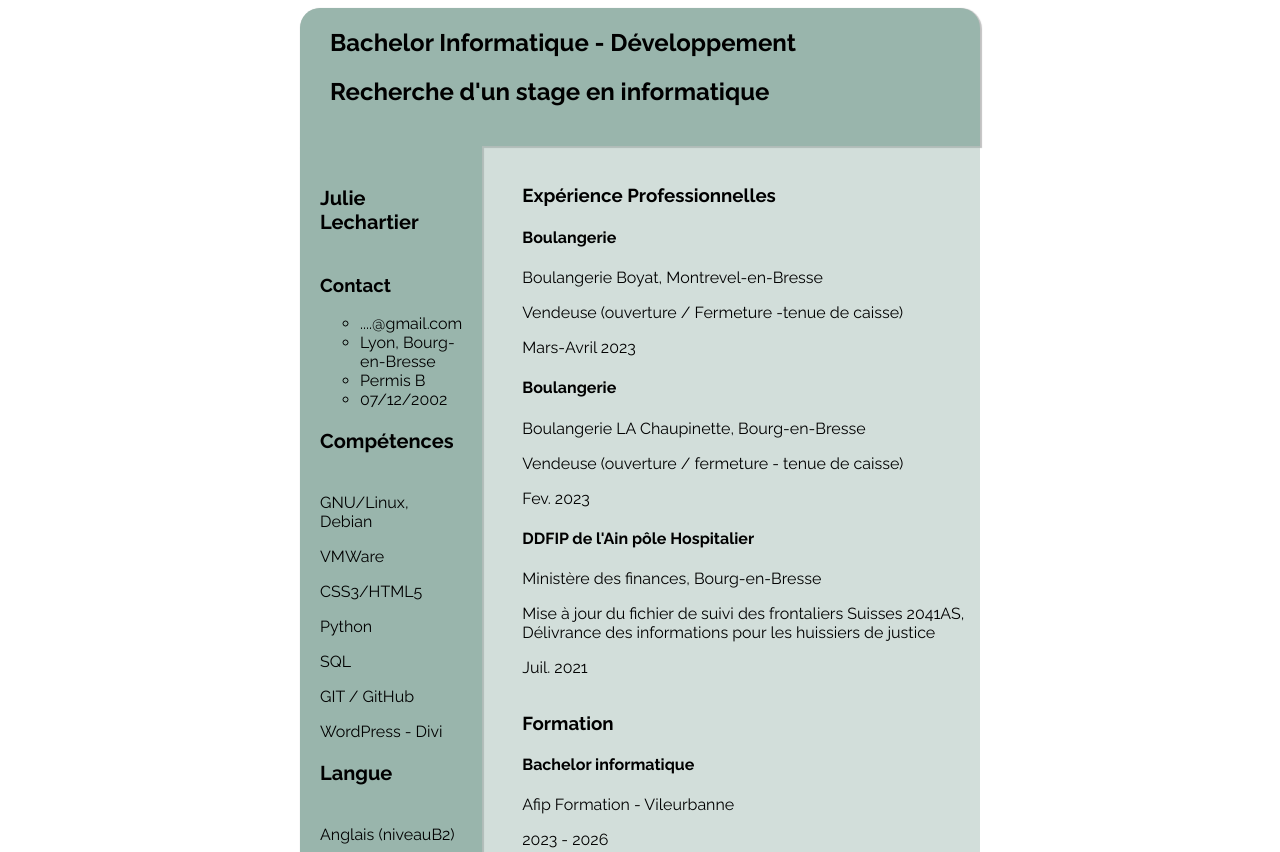
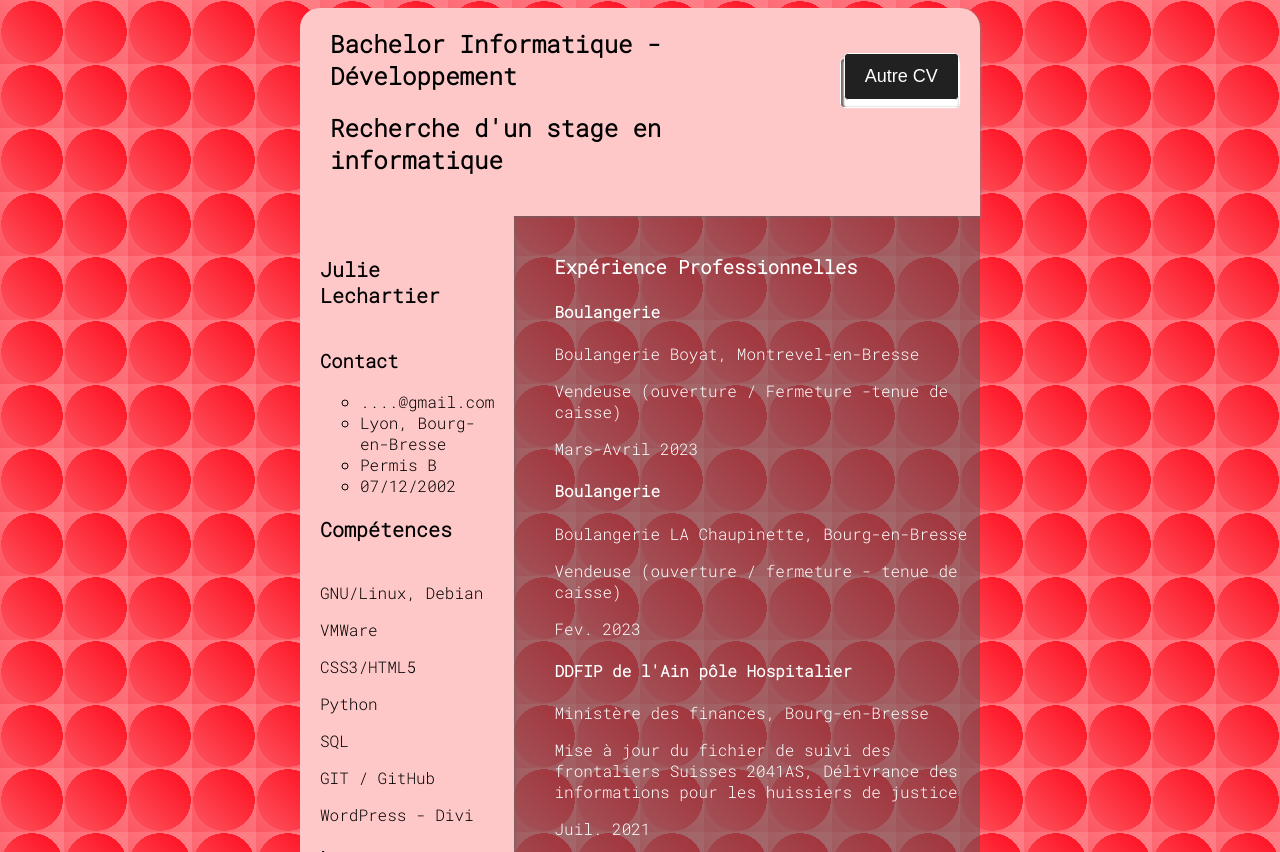
Before and after one commit to Julie-Lechartier/CV, a plain HTML site: page index.html in a window 1280 px wide. Shown: the top 852 px of the page. Drawn offline with Linux system fonts and the light colour scheme; a script that the page names is missing.

Commit message:
finalisation CSS simple

```diff
--- a/index.html
+++ b/index.html
@@ -6,9 +6,8 @@
     <link rel="stylesheet" href="style.css">
     <script src="dynamic.js"></script>
     <link rel="preconnect" href="https://fonts.googleapis.com">
-    <link rel="preconnect" href="https://fonts.googleapis.com">
     <link rel="preconnect" href="https://fonts.gstatic.com" crossorigin>
-    <link href="https://fonts.googleapis.com/css2?family=Raleway:ital,wght@0,200;0,400;0,700;1,100&display=swap" rel="stylesheet">
+    <link href="https://fonts.googleapis.com/css2?family=Roboto+Mono:ital,wght@0,100;0,300;1,200&display=swap" rel="stylesheet">
     <title>CV</title>
 </head>
 <body>
@@ -17,6 +16,11 @@
             <h1>Bachelor Informatique - Développement</h1>
             <h2>Recherche d'un stage en informatique</h2>
         </section>
+        <button>
+            <span>
+                Autre CV
+            </span>
+        </button>
     </header>
     <main>
 
--- a/style.css
+++ b/style.css
@@ -1,63 +1,20 @@
-/*
 body{
-    font-family: 'Raleway', sans-serif;
-    display: grid;
-    grid-template-columns: 340px 1fr;
-}
-
-.nomImg{
-    display: grid;
-    justify-content: center;
-    margin-left: 30px;
-    background:linear-gradient(#F0604D 20px,#F79F95 );
-    width:250px;
-    border-radius: 20px 20px 20px 20px;
-    box-shadow: 1px 1px 6px 0.5px rgba(128, 128, 128, 0.741);
-}
-li{
-    list-style: none;
-    margin-bottom: 10px;
-}
-
-main{
-    margin-top: 100px;
-}
-
-.competence{
-    display: grid;
-    grid-template-columns: 1fr 1fr 1fr 1fr 1fr 1fr 1fr;
-    justify-content: space-around;
-}
-#competence{
-    display: flex;
-    flex-direction: column;
-}
-
-.perso{
-    margin-top: 20px;
-    padding: 20px;
-    background-color: #FFDFDB;
-    border-radius: 20px 20px 20px 20px;
-    box-shadow: 2px 2px 3px 1px rgba(128, 128, 128, 0.533);
-}
-
-.expe{
-    display: grid;
-
-}
-*/
-body{
-    font-family: 'Raleway', sans-serif;
+    font-family: 'Roboto Mono', monospace;
     margin-left: 300px;
     margin-right: 300px;
-
+    background: #ff7e86;
+    background-image: linear-gradient(45deg, #fc5762, transparent 90%),
+        radial-gradient(#ff1122 68%, transparent 5%);
+    background-size: 4em 4em;
     display: flex;
     flex-direction: column;
 }
 header{
+    display: flex;
+    justify-content: space-between;
     padding-left: 30px;
     padding-bottom: 20px;
-    background-color: #99B5AC;
+    background-color:#ffc8c8;
     border-radius: 20px 20px 0px 0px;
     box-shadow:1px 1px 1px 1px rgba(128, 128, 128, 0.49) ;
 }
@@ -68,12 +25,14 @@ main{
 }
 .perso{
     padding:20px;
-    background-color: #99B5AC;
-    border-radius: 0px 0px 0px 20px;
+    background-color: #ffc8c8;
+    border-radius: 0px 1px 0px 20px;
     box-shadow: 1px 3px 1px 1px rgba(128, 128, 128, 0.49);
 }
+
 .pro{
-    background-color: #99b5ac71;
+    color:#ffffff;
+    background-color: #54545488;
     display: flex;
     flex-direction: column;
     padding-left:40px ;
@@ -89,3 +48,41 @@ main{
 ul{
     list-style: circle;
 }
+
+button {
+    margin-top: 50px;
+    margin-right: 20px;
+    padding: 0.1em 0.25em;
+    width: 10em;
+    height: 4.2em;
+    background-color: #21212194;
+    border: 0.08em solid #fff;
+    border-radius: 0.3em;
+    font-size: 12px;
+  }
+
+  button span {
+    position: relative;
+    display: flex;
+    justify-content: center;
+    align-items: center;
+    bottom: 0.4em;
+    width: 6.25em;
+    height: 2.5em;
+    background-color: #212121;
+    border-radius: 0.2em;
+    font-size: 1.5em;
+    color: #fff;
+    border: 0.08em solid #fff;
+    box-shadow: 0 0.4em 0.1em 0.019em #fff;
+  }
+
+  button span:hover {
+    transition: all 0.5s;
+    transform: translate(0, 0.4em);
+    box-shadow: 0 0 0 0 #fff;
+  }
+
+  button span:not(hover) {
+    transition: all 1s;
+  }
```
